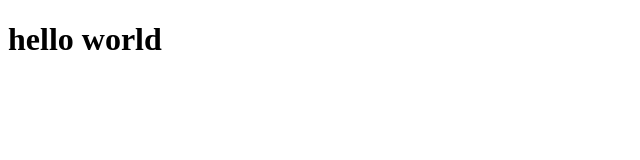
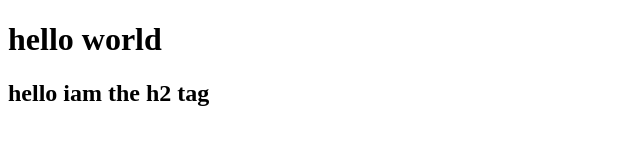
Before and after one commit to Saiganeshvarma/demorepo, a plain HTML site: page index.html in a window 1280 px wide. Shown: the whole page, without its empty margins (0-640 px from the left). Drawn offline with Linux system fonts and the light colour scheme.

Commit message:
added the h2 tag

```diff
--- a/index.html
+++ b/index.html
@@ -7,6 +7,7 @@
 </head>
 <body>
     <h1>hello world</h1>
+    <h2>hello iam the h2 tag</h2>
 
 </body>
 </html>
```
